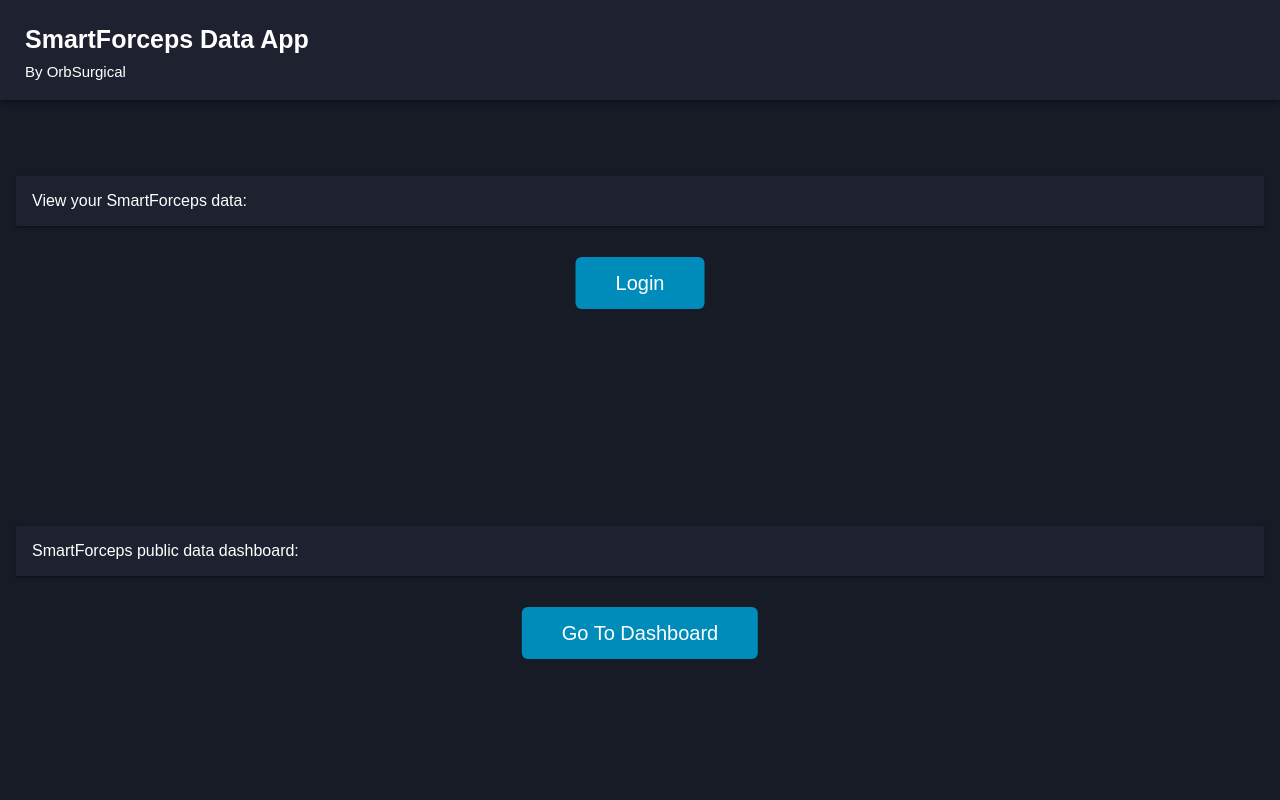
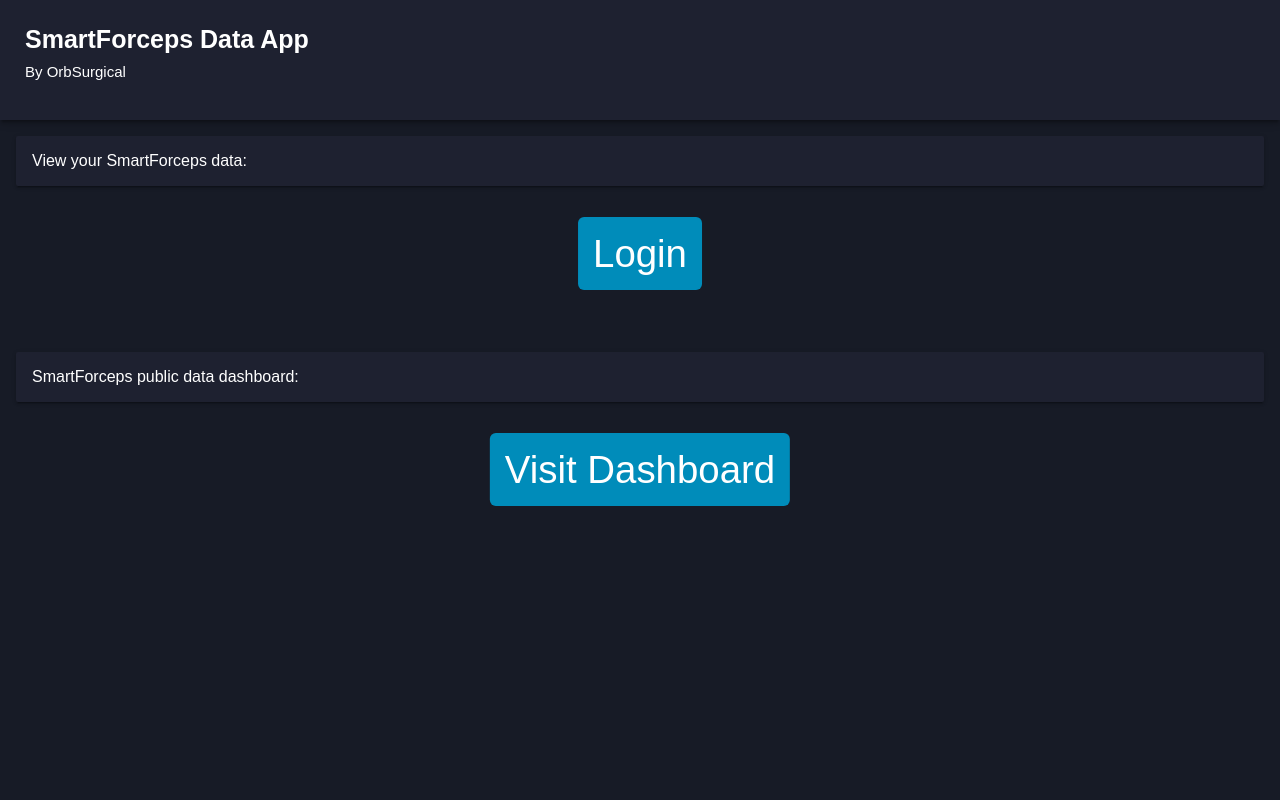
Before and after one commit to AmirBGitHub/pwa-smartforceps, a website: page index.html in a window 1280 px wide. Drawn offline with Linux system fonts and the light colour scheme.

Commit message:
update pwa layout

```diff
--- a/css/style.css
+++ b/css/style.css
@@ -46,7 +46,7 @@
   flex-wrap: nowrap;
   font-size: 20px;
   font-weight: 500;
-  height: 100px;
+  height: 120px;
   justify-content: flex-start;
   padding: 25px 25px 20px 25px;
   position: relative;
@@ -74,10 +74,10 @@
   flex: 1;
   overflow-x: hidden;
   overflow-y: auto;
-  padding-top: 60px;
+  padding-top: 0px;
 }
 
-.smartforceps-info-card {
+.smartforceps-login-info-card {
   color: white;
   background: #1e2130;
   border-radius: 2px;
@@ -91,12 +91,29 @@
   position: relative;
 }
 
-.smartforceps-login-card {
+.smartforceps-login-button-card {
   height: 0px;
   position: relative;
 }
 
-.smartforceps-goto-card {
+.smartforceps-goto-info-card {
+  top: 150px;
+  color: white;
+  background: #1e2130;
+  border-radius: 2px;
+  box-shadow:
+    0 2px 2px 0 rgba(0, 0, 0, 0.14),
+    0 3px 1px -2px rgba(0, 0, 0, 0.2),
+    0 1px 5px 0 rgba(0, 0, 0, 0.12);
+  box-sizing: border-box;
+  margin: 16px;
+  padding: 16px;
+  position: relative;
+}
+
+
+.smartforceps-goto-button-card {
+  top: 150px;
   height: 0px;
   position: relative;
 }
@@ -116,10 +133,10 @@
   border: none;
   border-radius: 6px;
   color: white;
-  padding: 15px 40px;
+  padding: 15px 15px;
   text-align: center;
   text-decoration: none;
-  font-size: 20px;
+  font-size: 3vw;
   transition-duration: 0.2s;
   cursor: pointer;
 }
--- a/index.html
+++ b/index.html
@@ -51,30 +51,31 @@
   </header>
 
   <main class="main">
-    <div class="smartforceps-info-card">
+
+    <div class="smartforceps-login-info-card">
       <div>
         View your SmartForceps data:
       </div>
     </div>
-    <div class="smartforceps-login-card">
+    <div class="smartforceps-login-button-card">
       <div class="center">
         <a href="http://smartforceps-data.azurewebsites.net" class="button">Login</a>
       </div>
     </div>
-  </main>
 
-  <main class="main">
-    <div class="smartforceps-info-card">
+    <div class="smartforceps-goto-info-card">
       <div>
         SmartForceps public data dashboard:
       </div>
     </div>
-    <div class="smartforceps-goto-card">
+    <div class="smartforceps-goto-button-card">
       <div class="center">
-        <a href="http://dash-smartforceps.azurewebsites.net" class="button">Go To Dashboard</a>
+        <a href="http://dash-smartforceps.azurewebsites.net" class="button">Visit Dashboard</a>
       </div>
     </div>
+
   </main>
+
 
   <script src="./index.js"></script>
 </body>
```
Also changed, not shown: 1 other file.
